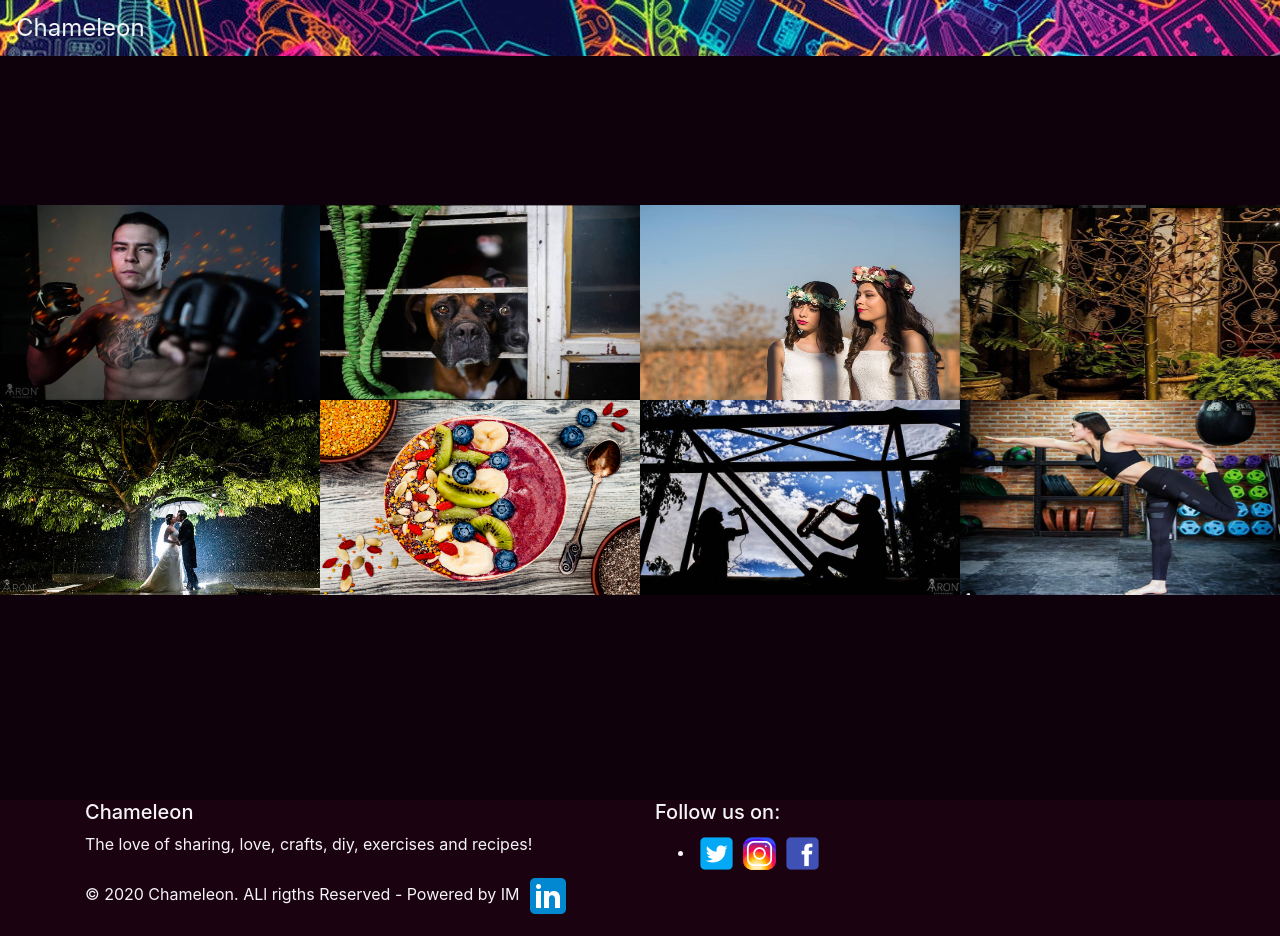
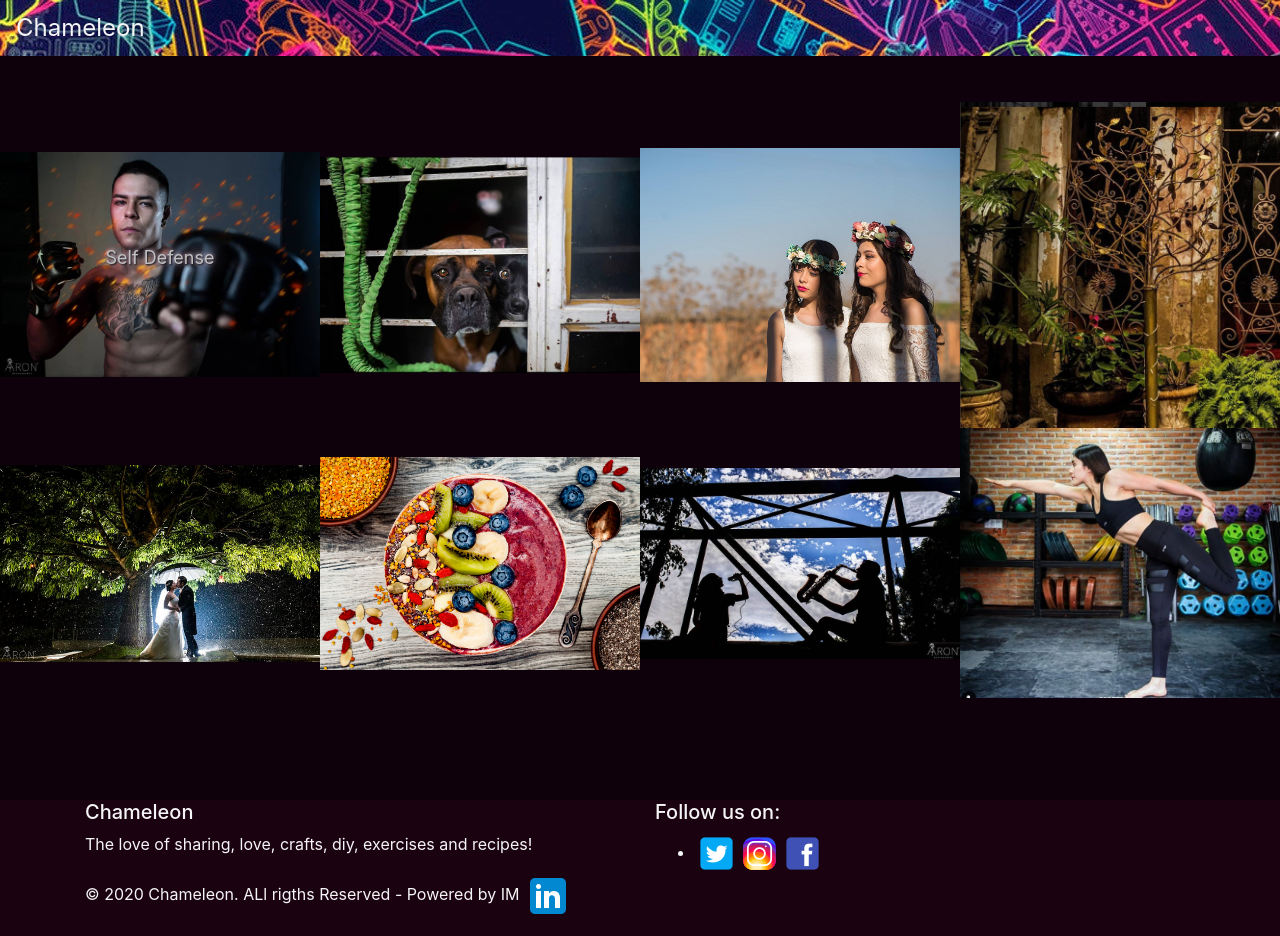
Before and after one commit to IsisPMR/Chameleon, a React (Create React App) app: page / in a window 1280 px wide. Built offline with nearby package versions, Linux system fonts and the light colour scheme.

Commit message:
BrowseRouter on App field and Details component

```diff
--- a/package.json
+++ b/package.json
@@ -5,6 +5,7 @@
   "homepage": "https://isispmr.github.io/Chameleon",
   "dependencies": {
     "@material-ui/core": "^4.9.5",
+    "@material-ui/system": "^4.9.3",
     "@testing-library/jest-dom": "^4.2.4",
     "@testing-library/react": "^9.5.0",
     "@testing-library/user-event": "^7.2.1",
@@ -12,8 +13,10 @@
     "react": "^16.13.0",
     "react-bootstrap": "^1.0.0-beta.17",
     "react-dom": "^16.13.0",
+    "react-player": "^1.15.2",
     "react-router-dom": "^5.1.2",
-    "react-scripts": "3.4.0"
+    "react-scripts": "3.4.0",
+    "reactstrap": "^8.4.1"
   },
   "scripts": {
     "start": "react-scripts start",
--- a/src/components/GridContainer/Gridcontainer.css
+++ b/src/components/GridContainer/Gridcontainer.css
@@ -1,3 +1,8 @@
+.position {
+    height: 100%;
+    width: 100%;
+}
+
 .imageContainer {
     background-color: rgb(14, 1, 11);
     height: 100vh;
@@ -5,3 +10,22 @@
     justify-content: center;
     align-items: center;
 }
+
+.miniContainer {
+    position: relative;
+    display: inline-block;
+    text-align: center;
+}
+.imageText {
+    position: absolute;
+    top: 50%;
+    left: 50%;
+    transform: translate(-50%, -50%);
+    color: silver;
+    text-shadow: 1px 1px 2px black, 0 0 1em rgb(241, 206, 237), 0 0 0.2em rgb(241, 206, 237);
+    visibility: visible;
+    font-size: large;
+}
+.imageText:hover {
+    visibility: hidden;
+  }
--- a/src/components/GridContainer/Gridcontainer.js
+++ b/src/components/GridContainer/Gridcontainer.js
@@ -22,30 +22,35 @@ class Gridcontainer extends React.Component {
       >
         <Grid container direction="row" justify="center" alignItems="center">
           <Grid onClick={ () => console.log("Ramiro")} item={true} xs={3}>
-            <img src={SF} alt="Self Defense" height="195" width="320" />
+            <div class="miniContainer">
+            <a href="/detail/8">
+              <img src={SF} alt="Self Defense" class="position" />
+            </a>
+              <div class="imageText"><p>Self Defense</p></div>
+            </div>
           </Grid>
-          <Grid item={true} xs={3}>
-            <img src={Pets} alt="Pets" height="195" width="320" />
+          <Grid item={true} xs={1} md={3} lg={3}>
+            <img src={Pets} alt="Pets" class="position" />
           </Grid>
-          <Grid item={true} xs={3}>
-            <img src={LS} alt="Life Style" height="195" width="320" />
+          <Grid item={true} xs={1} md={3}>
+            <img src={LS} alt="Life Style" class="position" />
           </Grid>
-          <Grid item={true} xs={3}>
-            <img src={Hacks}alt="Hacks"  height="195" width="320" />
+          <Grid item={true} xs={1} md={3}>
+            <img src={Hacks}alt="Hacks"  class="position" />
           </Grid>
         </Grid>
         <Grid container direction="row" justify="center" alignItems="center">
-          <Grid item={true} xs={3}>
-            <img src={LR} alt="Love and Relationships" height="195" width="320" />
+          <Grid item={true} xs={1} md={3}>
+            <img src={LR} alt="Love and Relationships" class="position" />
           </Grid>
-          <Grid item={true} xs={3}>
-            <img src={Healthy} alt="Healthy" height="195" width="320" />
+          <Grid item={true} xs={1} md={3}>
+            <img src={Healthy} alt="Healthy" class="position" />
           </Grid>
-          <Grid item={true} xs={3}>
-            <img src={Music}  alt="Music" height="195" width="320" />
+          <Grid item={true} xs={1} md={3}>
+            <img src={Music}  alt="Music" class="position" />
           </Grid>
-          <Grid item={true} xs={3}>
-            <img src={Excersice} alt="Excersice" height="195" width="320" />
+          <Grid item={true} xs={1} md={3}>
+            <img src={Excersice} alt="Excersice" class="position" />
           </Grid>
         </Grid>
       </Grid>
```
Also changed, not shown: src/App.js (+10 -7 lines), src/components/Details/Details.js (added, +41 -0 lines), 1 other file (tests, documents, lock files or other folders).
